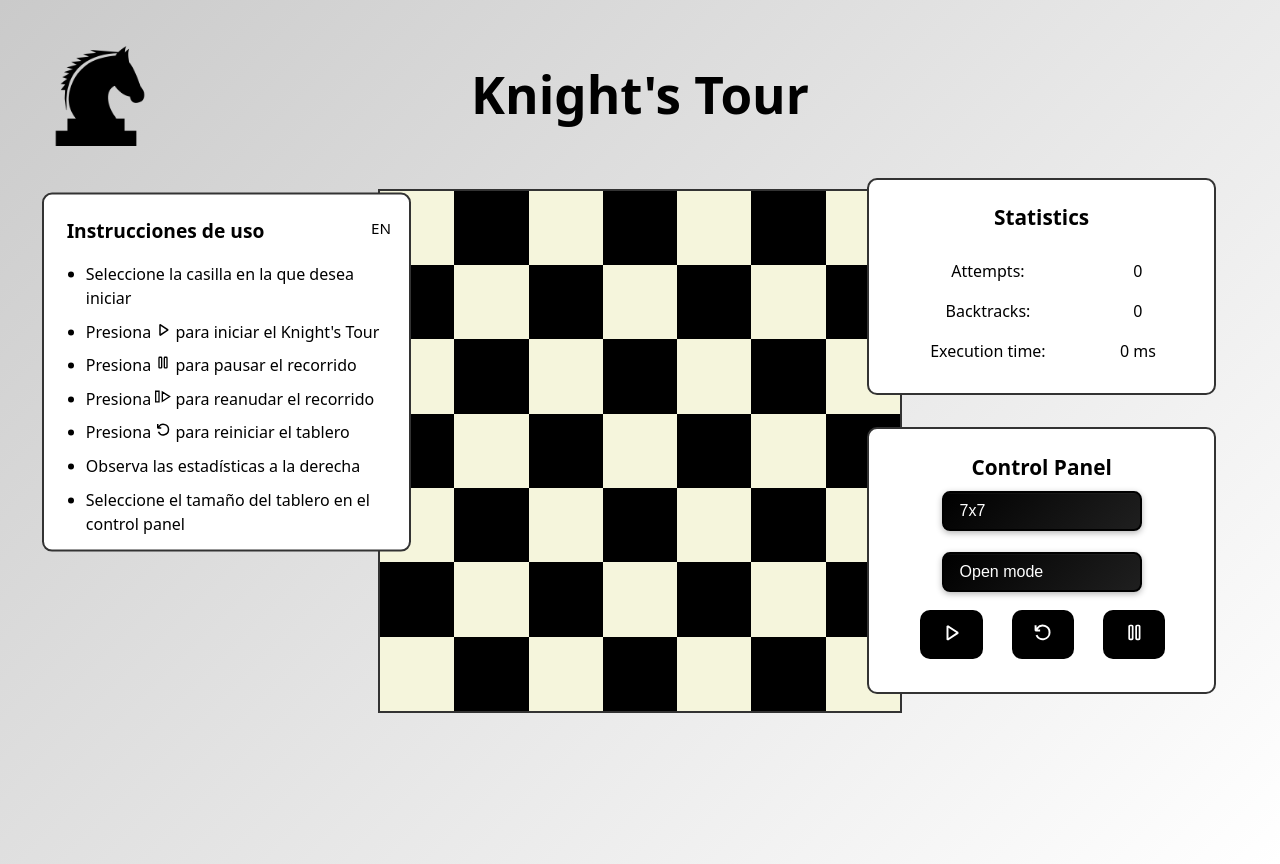
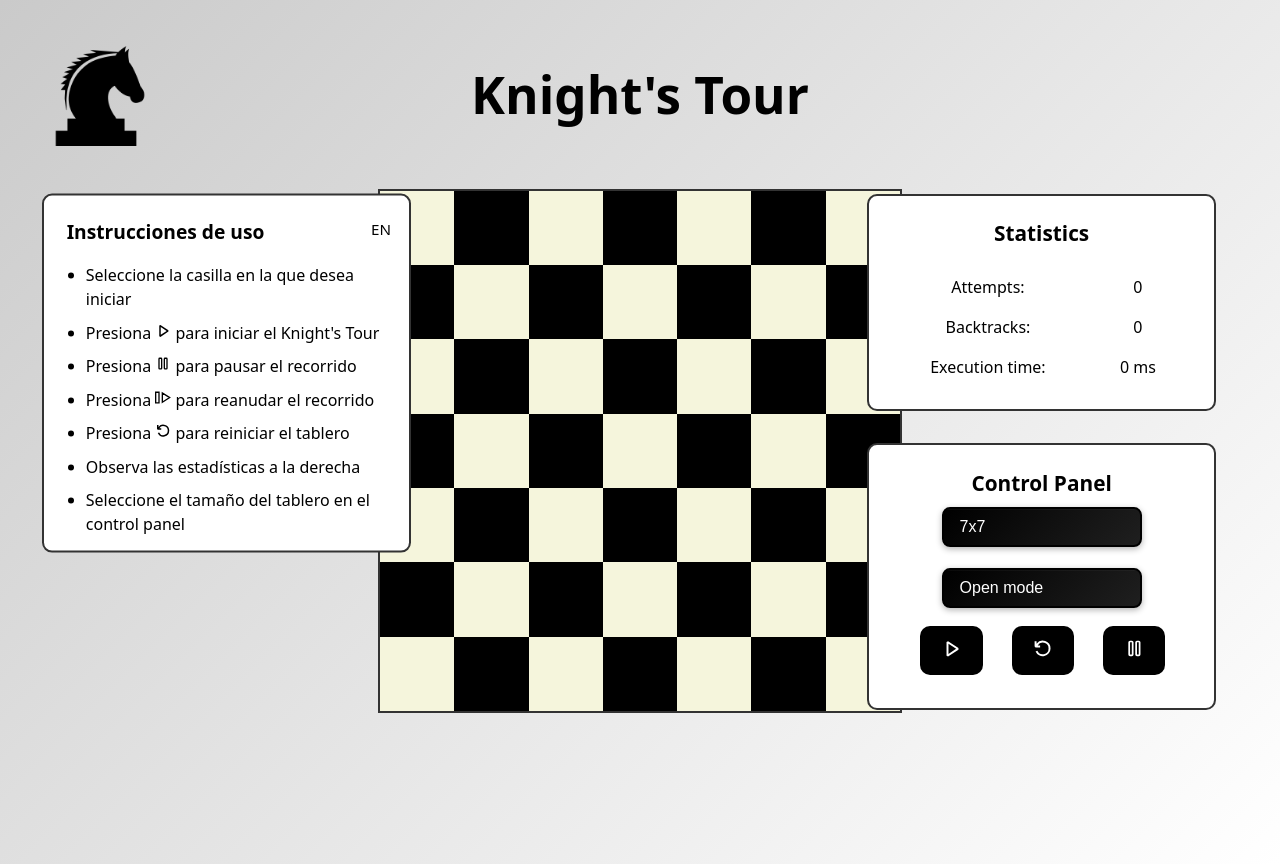
Before and after one commit to HemaniakAE/Heldyis_Derrick_Yeremi_Proyecto-2, a React (Vite) app: page / in a window 1280 px wide. Built offline with nearby package versions, Linux system fonts and the light colour scheme.

Commit message:
Corrige la posición de left-area y right-area

```diff
--- a/src/App.css
+++ b/src/App.css
@@ -20,7 +20,7 @@ main {
 
 .right-area {
   position: absolute;
-  top: 54.5%;
+  top: 56.5%;
   right: 0;
   transform: translateY(-50%);
   z-index: 100;
@@ -33,7 +33,7 @@ main {
 
 .left-area {
   position: absolute;
-  top: 48.5%;
+  top: 48.6%;
   left: 0;
   transform: translateY(-50%);
   z-index: 100;
```
